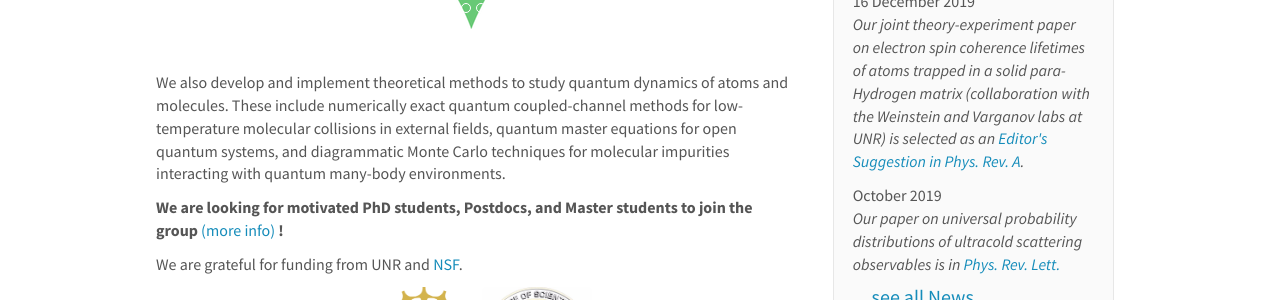
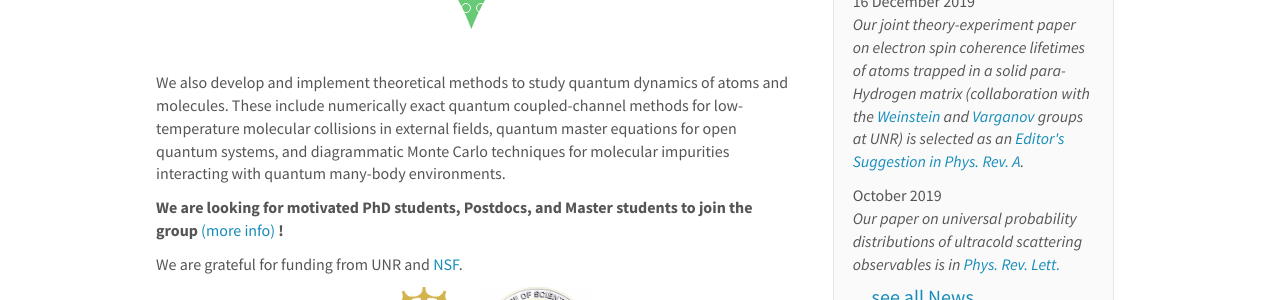
Before and after one commit to tscherbul/tscherbul.github.io, a Jekyll site: the page built from _pages/home.md, in a window 1280 px wide and 900 px high, scrolled down 575 px. Shown: the part 331-631 px from the top of the window. Built offline with Jekyll 4.4.1, drawn with Linux system fonts in a browser that asks for light colours; nearby versions of some CDN libraries.

Commit message:
Update news.yml

```diff
--- a/_data/news.yml
+++ b/_data/news.yml
@@ -23,7 +23,7 @@
 #  headline: "Welcome Ram!"
 
 - date: 16 December 2019
-  headline: "Our joint theory-experiment paper on electron spin coherence lifetimes of atoms trapped in a solid para-Hydrogen matrix (collaboration with the Weinstein and Varganov labs at UNR) is selected as an <a href='https://journals.aps.org/pra/abstract/10.1103/PhysRevA.100.063419'> Editor's Suggestion in Phys. Rev. A</a>."
+  headline: "Our joint theory-experiment paper on electron spin coherence lifetimes of atoms trapped in a solid para-Hydrogen matrix (collaboration with the <a href='https://weinsteinlab.org/'> Weinstein</a> and <a href='https://packpages.unr.edu/svarganov'> Varganov</a> groups at UNR) is selected as an <a href='https://journals.aps.org/pra/abstract/10.1103/PhysRevA.100.063419'> Editor's Suggestion in Phys. Rev. A</a>."
 
 - date: October 2019
   headline: "Our paper on universal probability distributions of ultracold scattering observables is in <a href='https://journals.aps.org/prl/abstract/10.1103/PhysRevLett.123.013401'> Phys. Rev. Lett.</a>"
```
